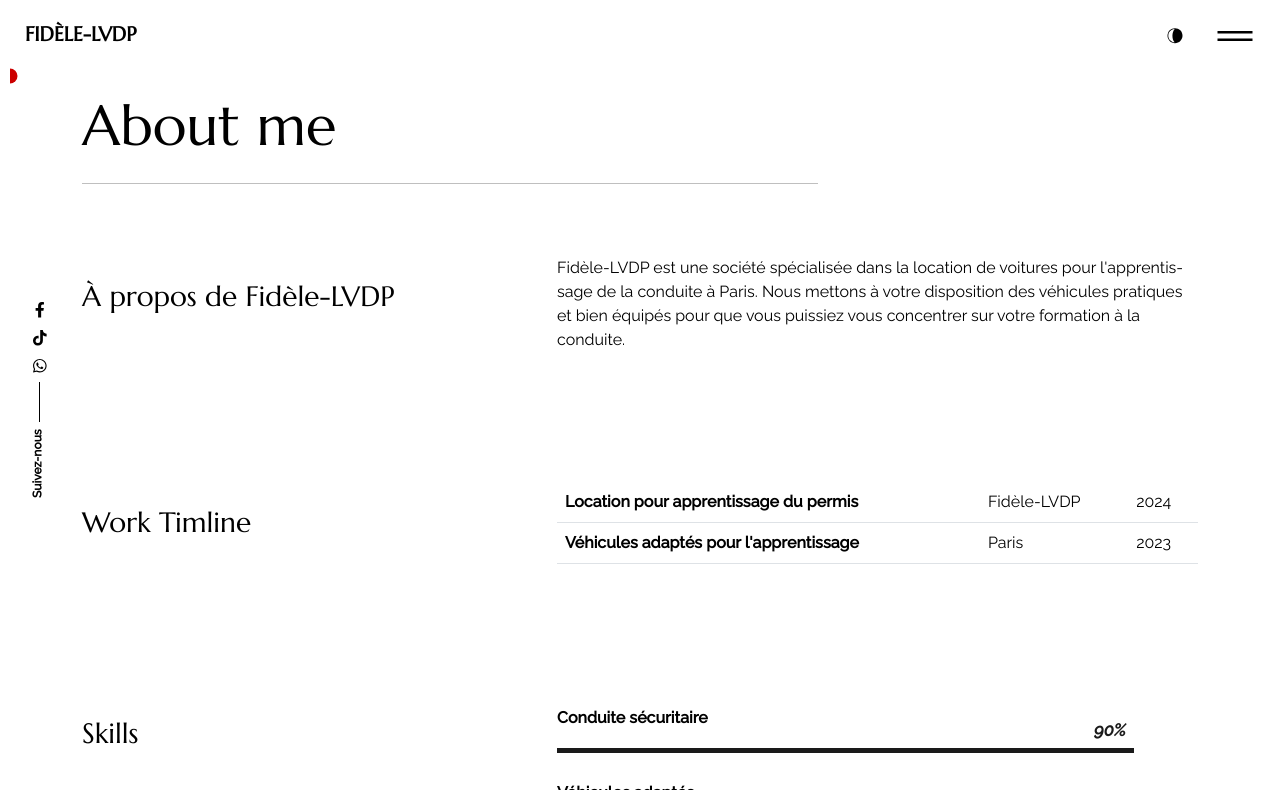
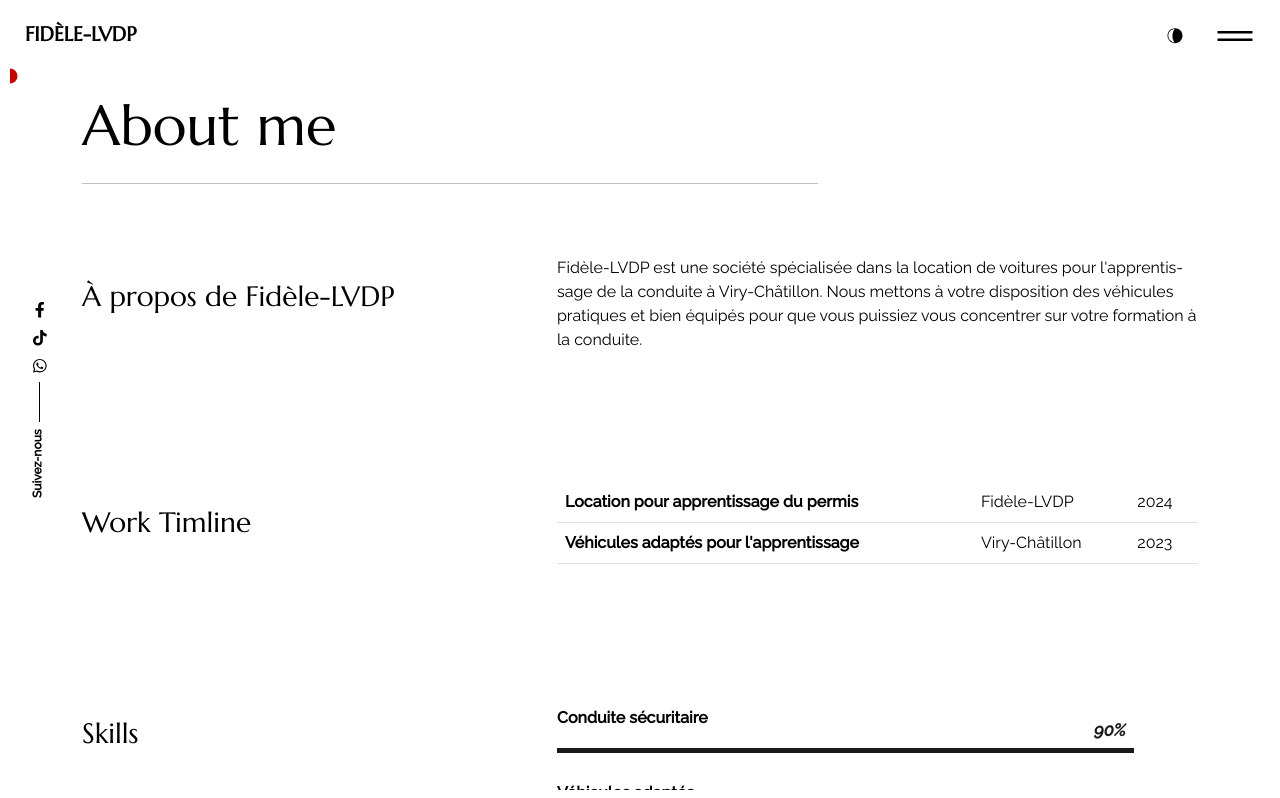
Before and after one commit to ckfrontend/Site-web-Fidele-LVDP, a React (Create React App) app: page /about in a window 1280 px wide. Shown: the top 798 px of the page. Built offline with nearby package versions, Linux system fonts and the light colour scheme.

Commit message:
Add files via upload

```diff
--- a/src/content_option.js
+++ b/src/content_option.js
@@ -2,23 +2,23 @@ import { FaTiktok } from "react-icons/fa";
 
 const logotext = "FIDÈLE-LVDP";
 const meta = {
-    title: "Fidèle-LVDP | Location de Voitures pour Apprendre à Conduire à Paris",
-    description: "Fidèle-LVDP vous propose des véhicules adaptés pour passer votre permis de conduire à Paris. Location flexible et services personnalisés pour les candidats au permis.",
+    title: "Fidèle-LVDP | Location de Voitures pour Apprendre à Conduire à Viry-Châtillon (91-Essonnes)",
+    description: "Fidèle-LVDP vous propose des véhicules adaptés pour passer votre permis de conduire à Viry-Châtillon. Location flexible et services personnalisés pour les candidats au permis.",
 };
 
 const introdata = {
     title: "Bienvenue chez Fidèle-LVDP",
     animated: {
         first: "Apprenez à conduire avec nous",
-        second: "Réservez votre voiture pour le permis",
+        second: "Réservez votre voiture pour votre apprentissage",
     },
-    description: "Fidèle-LVDP, votre partenaire pour la location de voitures d'apprentissage à Paris. Nous mettons à votre disposition des véhicules sûrs et bien entretenus pour vous accompagner dans votre apprentissage de la conduite.",
+    description: "Fidèle-LVDP, votre partenaire pour la location de voitures d'apprentissage à Viry-Châtillon (91-Essonnes). Nous mettons à votre disposition des véhicules sûrs et bien entretenus pour vous accompagner dans votre apprentissage de la conduite.",
     your_img_url: "https://images.unsplash.com/photo-1591388156010-dd522151da35?q=80&w=1287&auto=format&fit=crop&ixlib=rb-4.0.3&ixid=M3wxMjA3fDB8MHxwaG90by1wYWdlfHx8fGVufDB8fHx8fA%3D%3D",
 };
 
 const dataabout = {
     title: "À propos de Fidèle-LVDP",
-    aboutme: "Fidèle-LVDP est une société spécialisée dans la location de voitures pour l'apprentissage de la conduite à Paris. Nous mettons à votre disposition des véhicules pratiques et bien équipés pour que vous puissiez vous concentrer sur votre formation à la conduite.",
+    aboutme: "Fidèle-LVDP est une société spécialisée dans la location de voitures pour l'apprentissage de la conduite à Viry-Châtillon. Nous mettons à votre disposition des véhicules pratiques et bien équipés pour que vous puissiez vous concentrer sur votre formation à la conduite.",
 };
 
 const worktimeline = [
@@ -29,7 +29,7 @@ const worktimeline = [
     },
     {
         jobtitle: "Véhicules adaptés pour l'apprentissage",
-        where: "Paris",
+        where: "Viry-Châtillon",
         date: "2023",
     },
 ];
```
